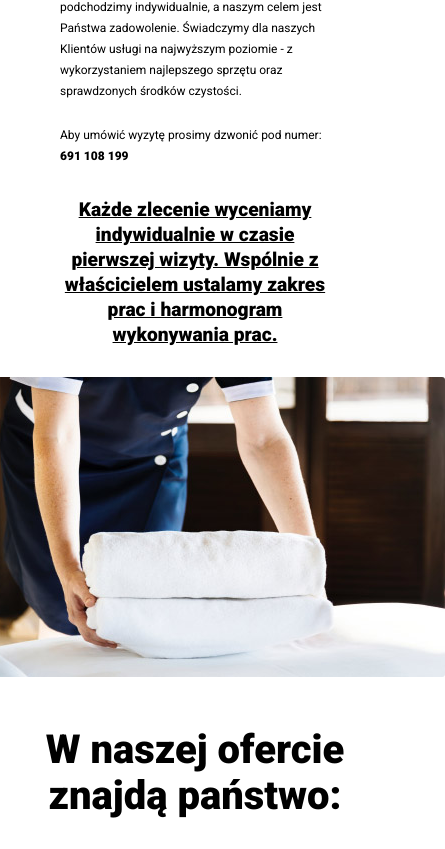
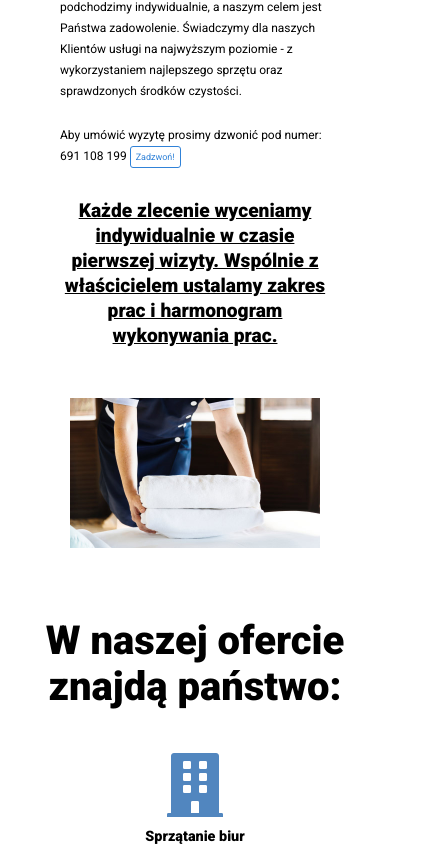
Before and after one commit to Patryk-Rozwadowski/Heart-projekt, a website: page index.html in a window 390 px wide. Shown: the part 1116-1965 px from the top of the page, 445 px wide, since content can reach past the window. Drawn offline with Linux system fonts and the light colour scheme.

Commit message:
Add href tel, fixed mobile rwd

```diff
--- a/index.html
+++ b/index.html
@@ -47,7 +47,7 @@
           <p class="about-us-items section-text">Jesteśmy młodą, dynamicznie rozwijającą się firmą świadcząca usługi czystościowo-porządkowe na terenie Łodzi i okolic. Wierzymy, że czystość i świeżość w naszym otoczeniu daje większy komfort życia
             oraz pomaga w budowaniu lepszych relacji i szybszym osiąganiu celów. Właśnie dlatego do naszej pracy przykładamy się bardzo starannie – tak jakbyśmy sprzątali we własnym domu czy pracy. Do każdego zlecenia podchodzimy indywidualnie, a
             naszym celem jest Państwa zadowolenie. Świadczymy dla naszych Klientów usługi na najwyższym poziomie - z wykorzystaniem najlepszego sprzętu oraz sprawdzonych środków czystości.
-            <p class="about-us-items section-text">Aby umówić wyzytę prosimy dzwonić pod numer: <b>691 108 199</b></p>
+            <p class="about-us-items section-text">Aby umówić wyzytę prosimy dzwonić pod numer: 691 108 199 <a href="tel:691 108 199" class="section-text btn-blue btn-call">Zadzwoń!</a></p>
             <h3 class="about-us-items section-text">Każde zlecenie wyceniamy indywidualnie w czasie pierwszej wizyty. Wspólnie
               z właścicielem ustalamy zakres prac i harmonogram wykonywania prac.
             </h3>
--- a/sass/_rwd.scss
+++ b/sass/_rwd.scss
@@ -112,6 +112,10 @@
       margin-right: 0;
     }
   }
+
+  .offer-title {
+    font-size:2em;
+  }
 }
 @media (max-width:400px) {
   .navbar .nav-item {
--- a/sass/components/_components.scss
+++ b/sass/components/_components.scss
@@ -50,6 +50,10 @@
   }
 }
 
+.btn-call {
+  padding:5px;
+
+}
 .btn-white {
   border: 1px solid $white;
   color: $blue-darker;
@@ -61,6 +65,7 @@
     cursor: pointer;
   }
 }
+
 
 .form-item {
   padding: 5px;
--- a/sass/style.scss
+++ b/sass/style.scss
@@ -200,6 +200,8 @@ html {
 
   .about-us-img {
     border-radius: 3px;
+    width: 100%;
+    padding: 20px;
   }
 }
 
@@ -321,3 +323,9 @@ html {
 ul {
   padding: 0;
 }
+
+a:-webkit-any-link {
+  cursor: pointer;
+  text-decoration: none;
+  text-decoration-line: none;
+}
```
Also changed, not shown: stylesheets/style.css.
